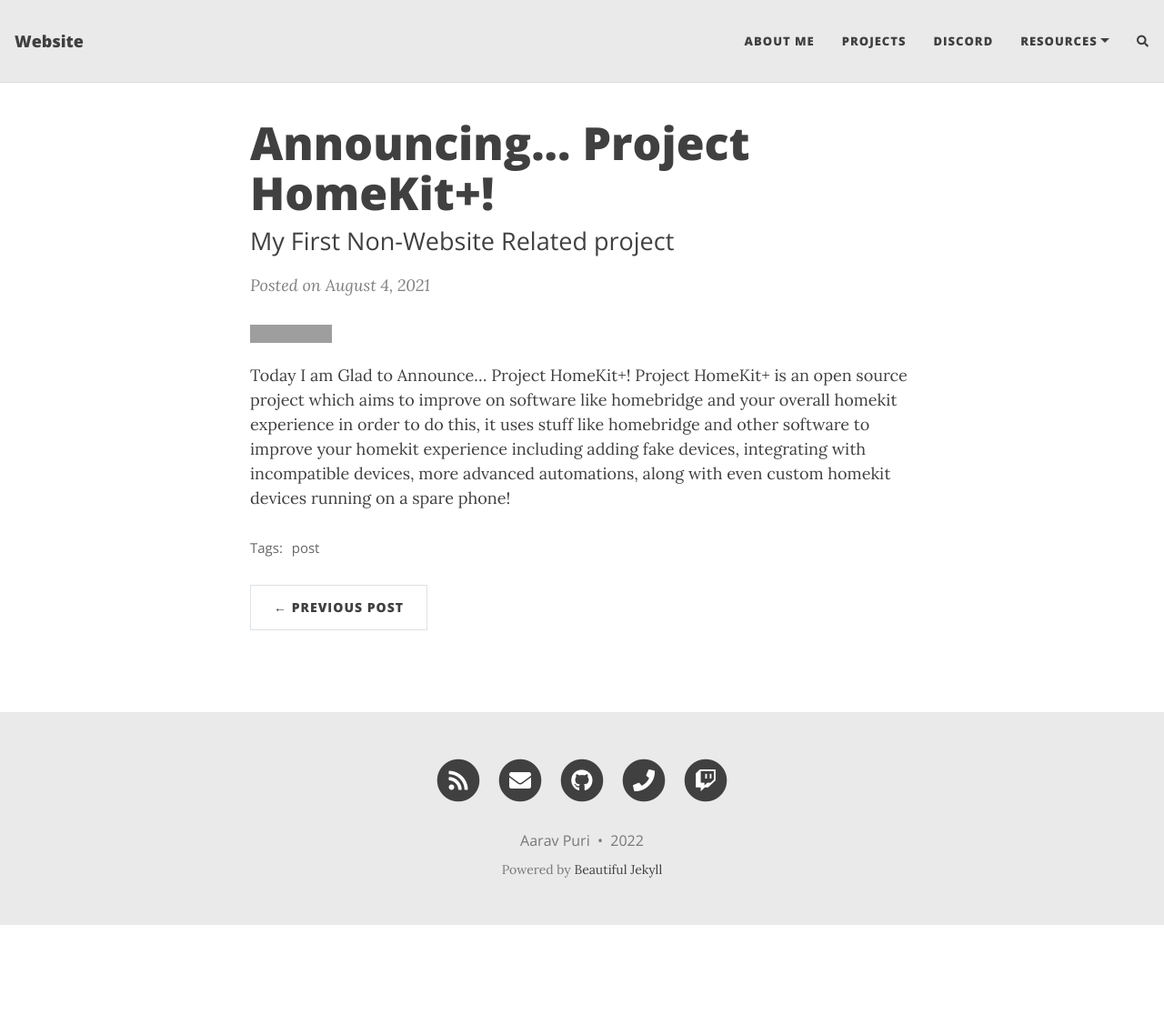
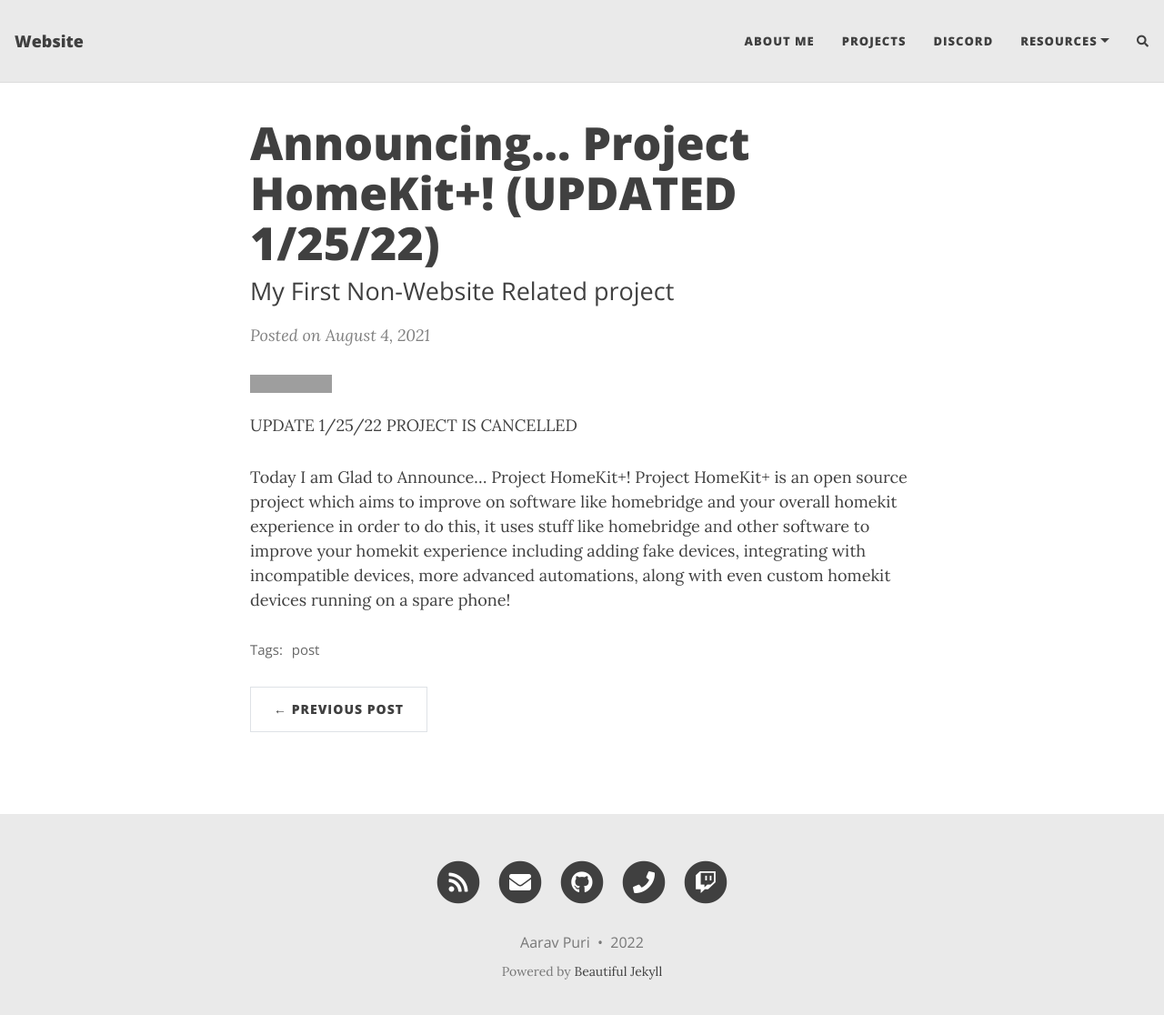
Before and after one commit to Flaming-Gamer101/Flaming-gamer101.github.io, a Jekyll site: the page built from _posts/2021-08-04-homekit-plus.md, in a window 1280 px wide and 1129 px high. Shown: the top 1116 px of the window at 91% size. Built offline with Jekyll 4.4.1, drawn with Linux system fonts in a browser that asks for light colours; nearby versions of some CDN libraries; comment, search, counter and statistics services are not loaded; grey boxes are pictures that could not be loaded.

Commit message:
Update 2021-08-04-homekit-plus.md

```diff
--- a/_posts/2021-08-04-homekit-plus.md
+++ b/_posts/2021-08-04-homekit-plus.md
@@ -1,10 +1,18 @@
 ---
 layout: post
-title: Announcing... Project HomeKit+!
+title: Announcing... Project HomeKit+! (UPDATED 1/25/22)
 subtitle: My First Non-Website Related project
 gh-repo: Flaming-Gamer101/Flaming-Gamer101.github.io
 gh-badge: [follow]
 tags: [post]
 comments: true
 ---
+UPDATE 1/25/22
+PROJECT IS CANCELLED
+
+
+
+
+
+
 Today I am Glad to Announce... Project HomeKit+!   Project HomeKit+ is an open source project which aims to improve on software like homebridge and your overall homekit experience in order to do this, it uses stuff like homebridge and other software to improve your homekit experience including adding fake devices, integrating with incompatible devices, more advanced automations, along with even custom homekit devices running on a spare phone!
```
